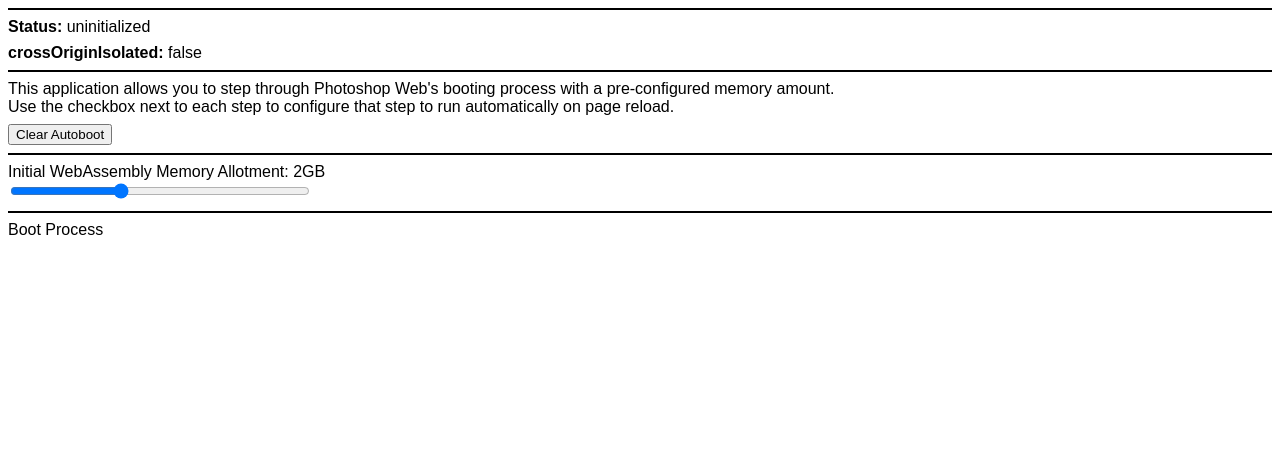
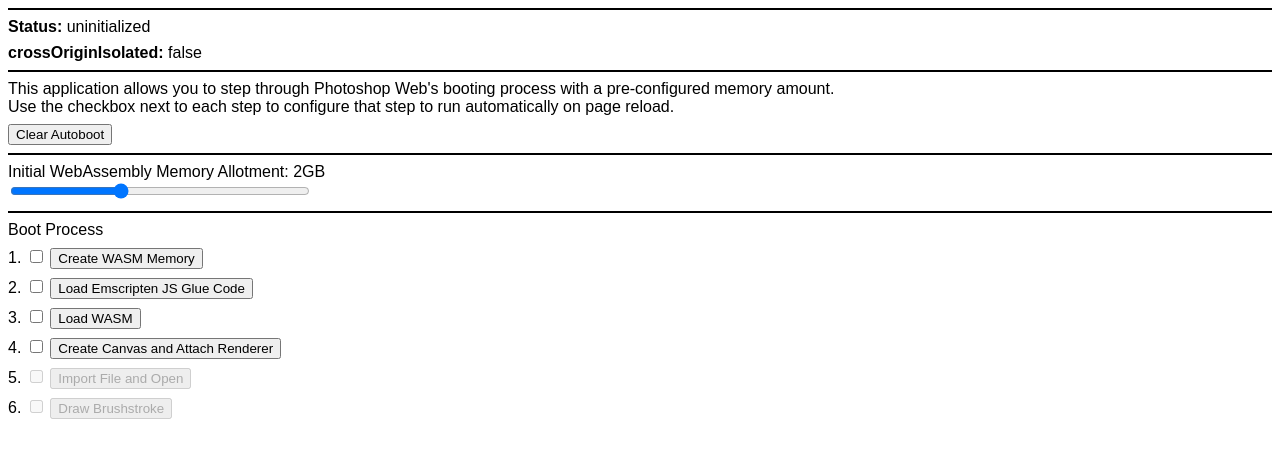
Before and after one commit to milky2028/psweb-no-ui-svelte, a SvelteKit app: page / in a window 1280 px wide. Shown: the top 458 px of the page. Built offline with nearby package versions, Linux system fonts and the light colour scheme.

Commit message:
generate steps

```diff
--- a/src/lib/boot.svelte.ts
+++ b/src/lib/boot.svelte.ts
@@ -56,12 +56,12 @@
 	},
 });
 
-const autobootStorageKey = 'autoboot';
-const storedBootConfig = localStorage.getItem(autobootStorageKey);
-const autobootConfig: typeof DEFAULT_AUTOBOOT_CONFIG = storedBootConfig
-	? JSON.parse(storedBootConfig)
-	: { ...DEFAULT_AUTOBOOT_CONFIG };
+// const autobootStorageKey = 'autoboot';
+// const storedBootConfig = localStorage.getItem(autobootStorageKey);
+// const autobootConfig: typeof DEFAULT_AUTOBOOT_CONFIG = storedBootConfig
+// 	? JSON.parse(storedBootConfig)
+// 	: { ...DEFAULT_AUTOBOOT_CONFIG };
 
-for (const [key, shouldAutorun] of Object.entries(autobootConfig)) {
-	boot[key as StepName].autorun = shouldAutorun;
-}
+// for (const [key, shouldAutorun] of Object.entries(autobootConfig)) {
+// 	boot[key as StepName].autorun = shouldAutorun;
+// }
--- a/src/routes/+page.svelte
+++ b/src/routes/+page.svelte
@@ -2,6 +2,7 @@
 	import { onMount } from 'svelte';
 	import '../app.css';
 	import Divider from '$lib/Divider.svelte';
+	import { boot } from '$lib/boot.svelte';
 
 	let status = 'uninitialized';
 	let isolated = '...';
@@ -39,3 +40,10 @@
 <Divider />
 
 <div>Boot Process</div>
+
+{#each Object.values(boot) as step, i}
+	<div>
+		{i + 1}. <input disabled={step.disabled} type="checkbox" checked={step.autorun} />
+		<button disabled={step.disabled}>{step.name}</button>
+	</div>
+{/each}
```
